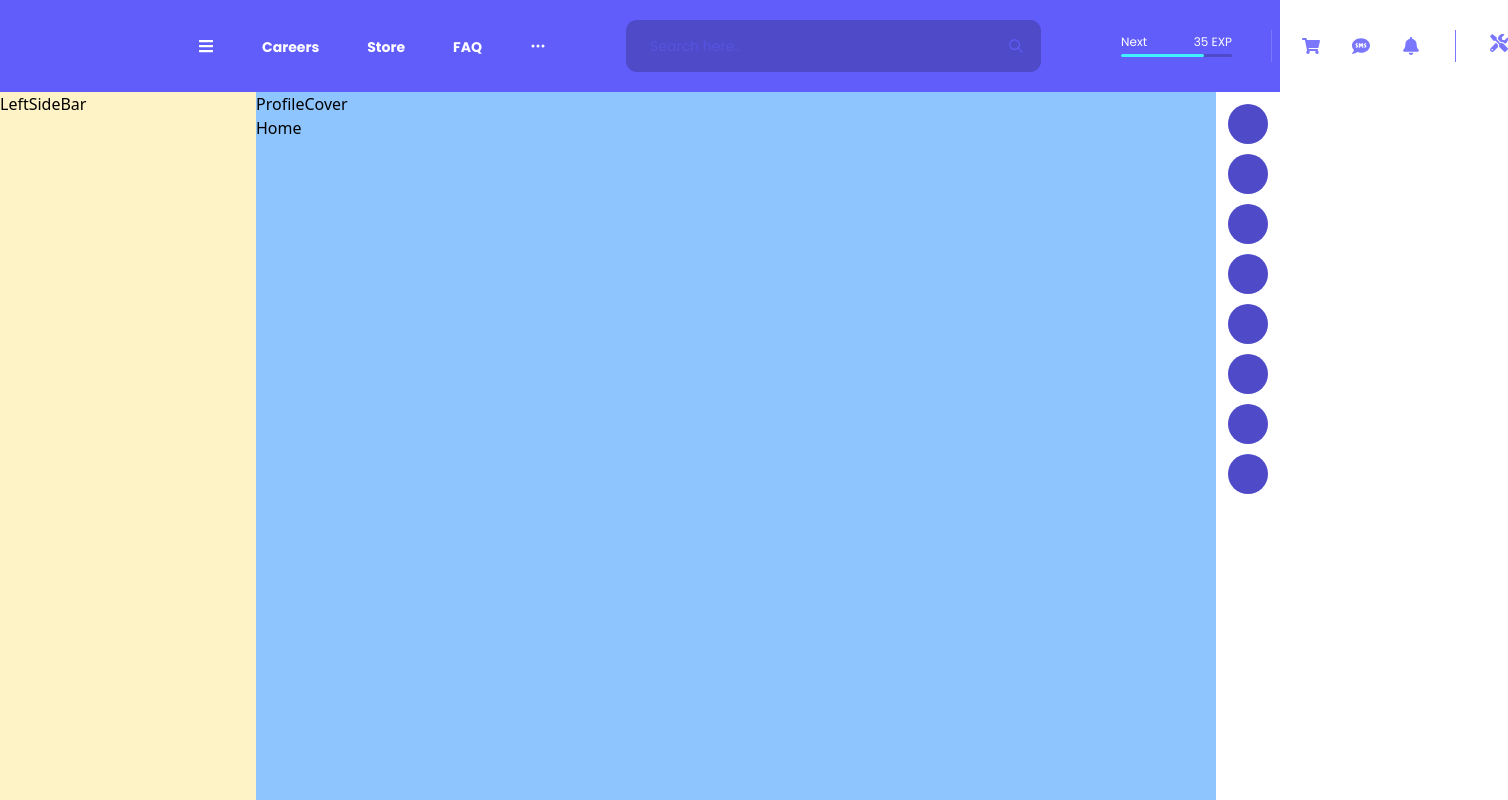
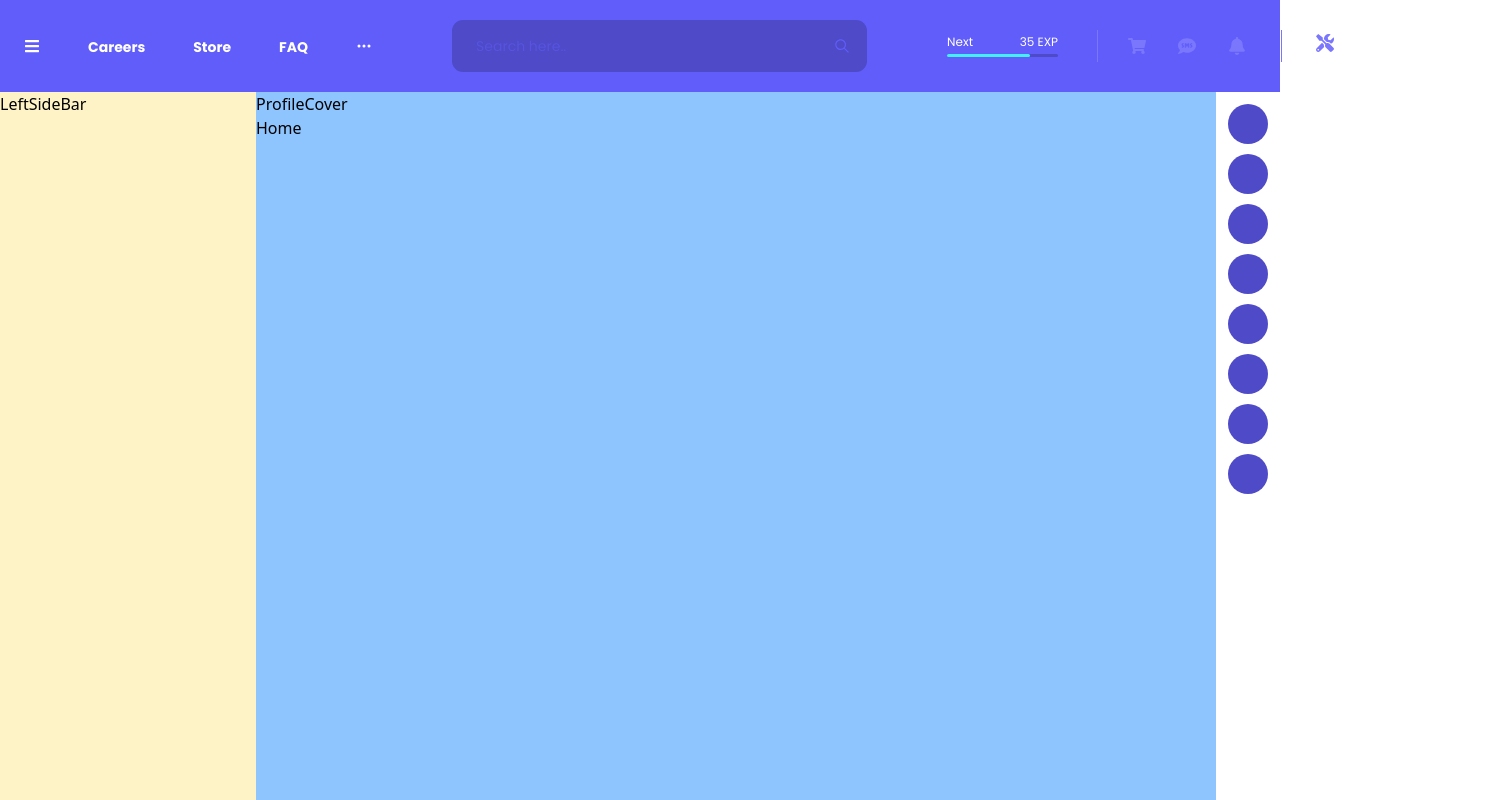
Before and after one commit to afsanaj-dev/mernian, a React (Vite) app: page / in a window 1280 px wide. Shown: the top 800 px of the page, 1508 px wide, since content can reach past the window. Built offline with nearby package versions, Linux system fonts and the light colour scheme.

Commit message:
navbar modified

```diff
--- a/src/components/layouts/commonLayouts/Navbar.jsx
+++ b/src/components/layouts/commonLayouts/Navbar.jsx
@@ -10,7 +10,7 @@ import SettingsIcon from "../../../icons/SettingsIcon";
 
 const Navbar = () => {
   return (
-    <div className="bg-blue flex gap-[174px] py-5 px-6">
+    <div className="bg-blue flex justify-between py-5 px-6">
       {/* logo */}
       <div>
         <img src="/logo.png" alt="logo" />
```
